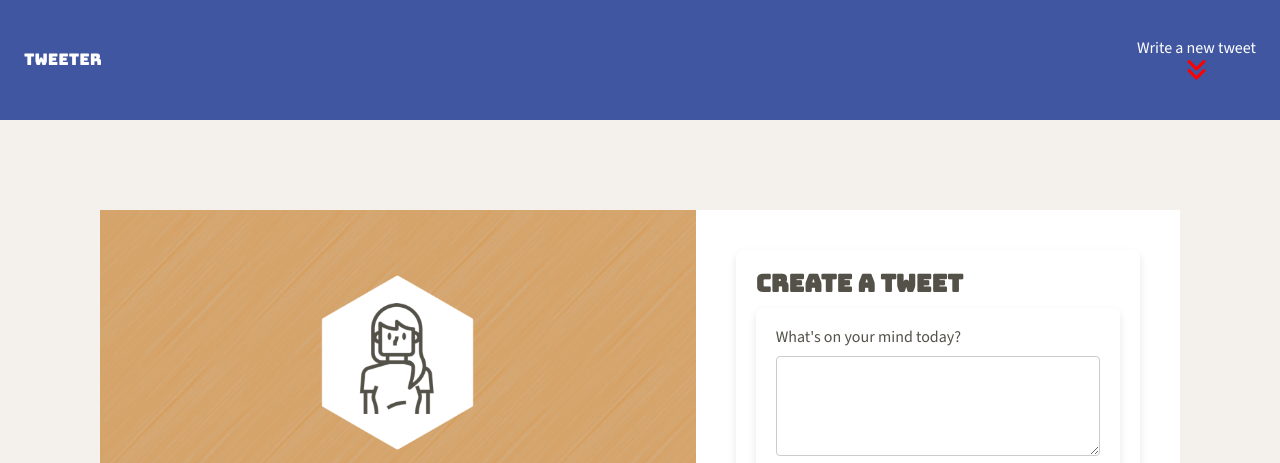
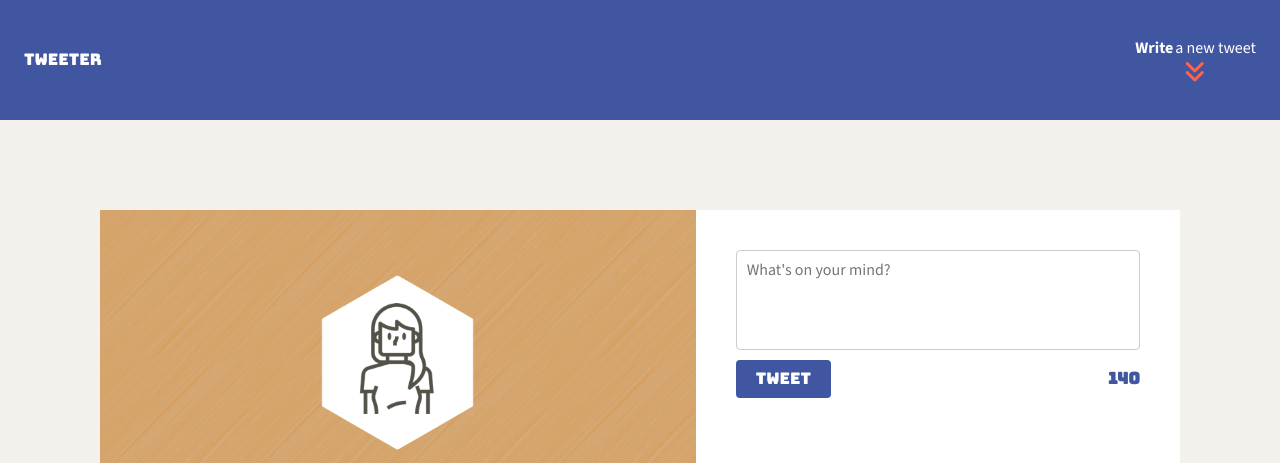
Before and after one commit to damanbual/tweeter, a website: page public/index.html in a window 1280 px wide. Shown: the top 463 px of the page. Drawn offline with nearby package versions, Linux system fonts and the light colour scheme; no server answers.

Commit message:
CSS and HTML adjustments

```diff
--- a/public/index.html
+++ b/public/index.html
@@ -34,8 +34,8 @@
     <nav>
       <span>tweeter</span>
       <div class="write-new-tweet">
-        <p>Write a new tweet</p>
-        <i class="fa-solid fa-angles-down" style="color: #ff0000"></i>
+        <p><b> Write </b> a new tweet</p>
+        <i class="fa-solid fa-angles-down"></i>
       </div>
     </nav>
 
@@ -52,11 +52,9 @@
     <!-- Page-specific (main) content here -->
     <main id="main-container">
       <section id="compose-tweet" class="new-tweet">
-        <h2>Create a Tweet</h2>
         <form class="new-tweet" action="/tweets" method="POST">
           <div class="error-message"></div>
-          <label for="tweet-text">What's on your mind today?</label>
-          <textarea class="tweet-text" name="text" id="tweet-text"></textarea>
+          <textarea class="tweet-text" name="text" id="tweet-text" placeholder="What's on your mind?"></textarea>
           <div class="tweet-actions">
             <button type="submit" class="tweet-button">Tweet</button>
             <output name="counter" class="counter" for="tweet-text">140</output>
--- a/public/styles/layout.css
+++ b/public/styles/layout.css
@@ -16,7 +16,7 @@ html {
 
  body {
   color: #545149;
-  background-color: cornsilk;
+  background-color: #f4f1ec;
   font-size: 24px;
   font-family: 'Source Sans 3', sans-serif;
   padding-top: 120px; /* This pushes content below the fixed nav */
@@ -28,14 +28,6 @@ html {
 }
 
 /* New styles to be added */
-
-body {
-  color: #545149;
-  background-color: #f4f1ec;
-  font-size: 24px;
-  font-family: 'Source Sans 3', sans-serif;
-  padding-top: 120px;
-}
 
 main {
   width: 90%;
@@ -62,7 +54,7 @@ main {
 @media (min-width: 1024px) {
   body {
     font-size: 16px;
-    padding-top: 60px;
+   padding-top: 60px;
   }
 
   main {
--- a/public/styles/nav.css
+++ b/public/styles/nav.css
@@ -26,11 +26,16 @@ nav {
 .write-new-tweet p {
   display: flex;
   justify-content: center;
+  align-items: center;
   margin: 0;
   font-family: 'Source Sans 3', sans-serif;
 }
 
+.write-new-tweet p b {
+  margin: 2px;
+}
+
 .write-new-tweet i {
   font-size: 1.5em;
-  color: white;
+  color: tomato;
 }
--- a/public/styles/new-tweet.css
+++ b/public/styles/new-tweet.css
@@ -4,23 +4,12 @@
 }
 
 .new-tweet {
-  background-color: #ffffff;
-  padding: 20px;
-  border-radius: 8px;
-  box-shadow: 0 4px 8px rgba(0, 0, 0, 0.1);
   margin-bottom: 20px;
-}
-
-.new-tweet h2 {
-  margin: 0 0 10px;
-  font-size: 1.5em;
-  font-family: 'Bungee', sans-serif;
 }
 
 .new-tweet {
   display: flex;
   flex-direction: column;
-  padding-top: 20px;
 }
 
 .new-tweet label {
@@ -35,7 +24,7 @@
   font-size: 1em;
   border: 1px solid #cccccc;
   border-radius: 4px;
-  resize: vertical;
+  resize: none;
   margin-bottom: 10px;
 }
 
@@ -43,6 +32,7 @@
   display: flex;
   justify-content: space-between;
   align-items: center;
+  font-family: 'Bungee', sans-serif;
 }
 
 .tweet-button {
--- a/server/data-files/initial-tweets.json
+++ b/server/data-files/initial-tweets.json
@@ -8,7 +8,7 @@
     "content": {
       "text": "If I have seen further it is by standing on the shoulders of giants"
     },
-    "created_at": 1723321101505
+    "created_at": 1723401163318
   },
   {
     "user": {
@@ -19,6 +19,6 @@
     "content": {
       "text": "Je pense , donc je suis"
     },
-    "created_at": 1723407501505
+    "created_at": 1723487563318
   }
 ]
```
